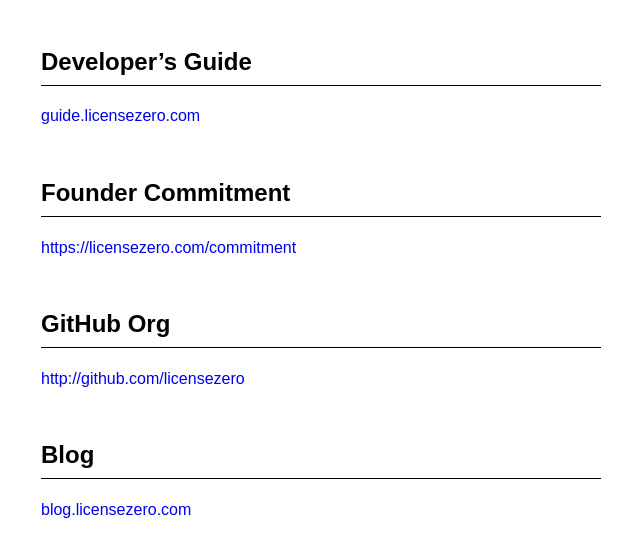
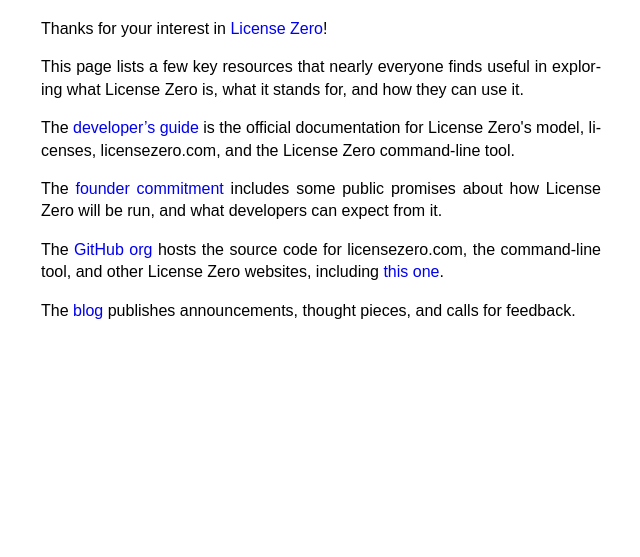
Before and after one commit to licensezero/welcome.licensezero.com, a plain HTML site: page index.html in a window 1280 px wide. Shown: the part 167-724 px from the top of the page, without its empty margins (319-959 px from the left). Drawn offline with Linux system fonts and the light colour scheme.

Commit message:
Complete page text

```diff
--- a/index.html
+++ b/index.html
@@ -20,13 +20,11 @@
 <body>
   <img src="https://licensezero.com/logo.svg" class="logo" alt="logo">
   <h1>License Zero Welcome Center</h1>
-  <h2>Developer’s Guide</h2>
-  <p><a href="https://guide.licensezero.com">guide.licensezero.com</a></p>
-  <h2>Founder Commitment</h2>
-  <p><a href="https://licensezero.com/commitment">https://licensezero.com/commitment</a></p>
-  <h2>GitHub Org</h2>
-  <p><a href="http://github.com/licensezero">http://github.com/licensezero</a></p>
-  <h2>Blog</h2>
-  <p><a href="https://blog.licensezero.com">blog.licensezero.com</a></p>
+  <p>Thanks for your interest in <a href="https://licensezero.com">License Zero</a>!</p>
+  <p>This page lists a few key resources that nearly everyone finds useful in exploring what License Zero is, what it stands for, and how they can use it.</p>
+  <p>The <a href="https://guide.licensezero.com">developer’s guide</a> is the official documentation for License Zero's model, licenses, licensezero.com, and the License Zero command-line tool.</p>
+  <p>The <a href="https://licensezero.com/commitment">founder commitment</a> includes some public promises about how License Zero will be run, and what developers can expect from it.</p>
+  <p>The <a href="http://github.com/licensezero">GitHub org</a> hosts the source code for licensezero.com, the command-line tool, and other License Zero websites, including <a href="https://github.com/licensezero/welcome.licensezero.com">this one</a>.</p>
+  <p>The <a href="https://blog.licensezero.com">blog</a> publishes announcements, thought pieces, and calls for feedback.</p>
 </body>
 </html>
```
